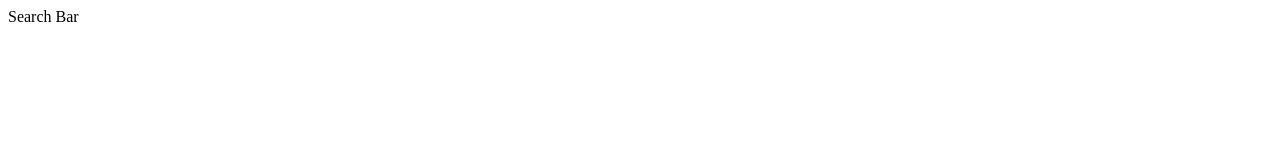
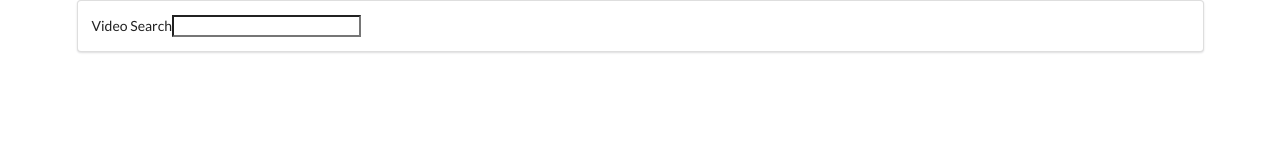
Before and after one commit to huhOoh/youtube-videos-hooks, a React app: page / in a window 1280 px wide. Built offline with nearby package versions, Linux system fonts and the light colour scheme.

Commit message:
Setup the basic GUI

```diff
--- a/public/index.html
+++ b/public/index.html
@@ -24,6 +24,9 @@
       work correctly both with client-side routing and a non-root public URL.
       Learn how to configure a non-root public URL by running `npm run build`.
     -->
+
+    <link rel="stylesheet" href="https://cdnjs.cloudflare.com/ajax/libs/semantic-ui/2.4.1/semantic.min.css" />
+
     <title>React App</title>
   </head>
   <body>
--- a/src/components/App.js
+++ b/src/components/App.js
@@ -4,8 +4,8 @@ import SearchBar from "./SearchBar";
 class App extends React.Component {
   render() {
     return (
-      <div>
-        <SearchBar></SearchBar>
+      <div className="ui container">
+        <SearchBar />
       </div>
     );
   }
--- a/src/components/SearchBar.js
+++ b/src/components/SearchBar.js
@@ -1,8 +1,30 @@
 import React from "react";
 
 class SearchBar extends React.Component {
+  state = { term: "" };
+
+  onInputChange = (event) => {
+    this.setState({ term: event.target.value });
+  };
+
+  onFormSubmit = (event) => {
+    event.preventDefault();
+  };
+
   render() {
-    return <div>Search Bar</div>;
+    return (
+      <div className="search-bar ui segment">
+        <form className="ui form" onSubmit={this.onFormSubmit} />
+        <div className="field">
+          <label>Video Search</label>
+          <input
+            type="text"
+            value={this.state.term}
+            onChange={this.onInputChange}
+          />
+        </div>
+      </div>
+    );
   }
 }
 
```
